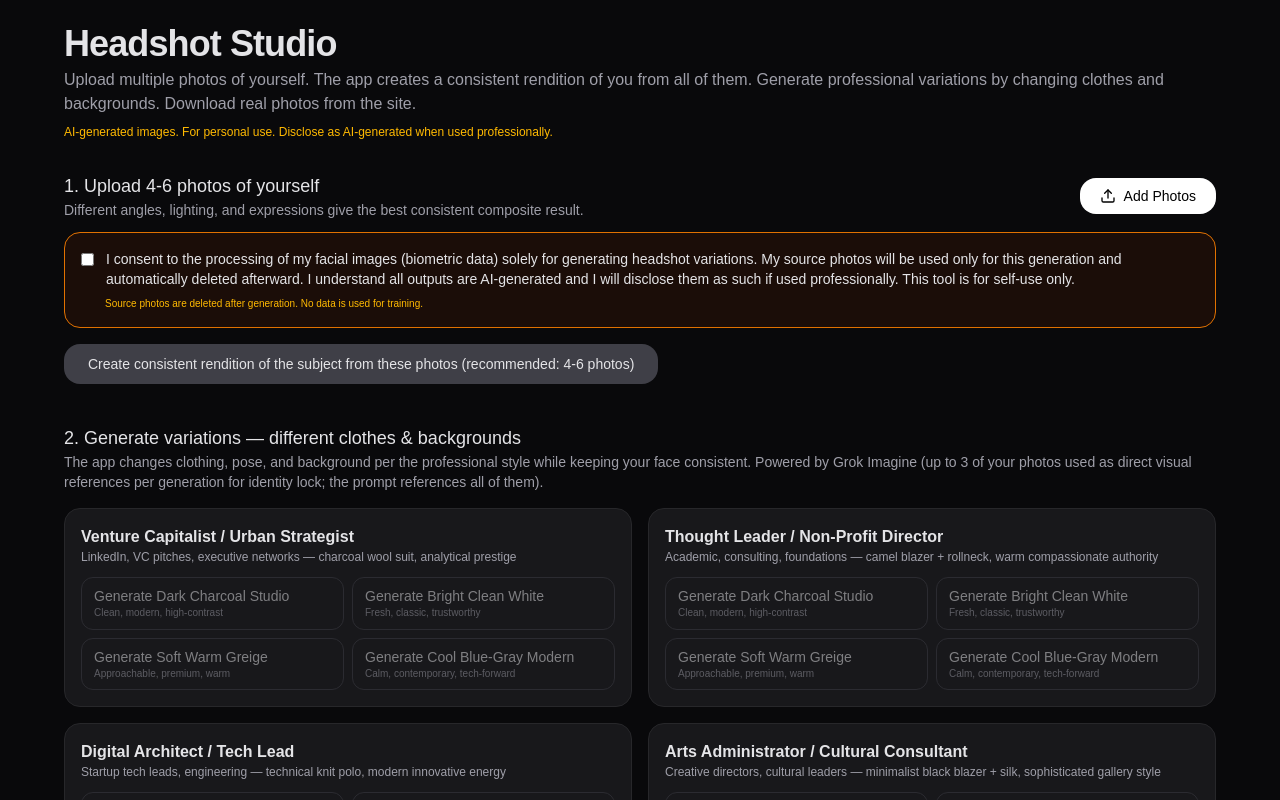
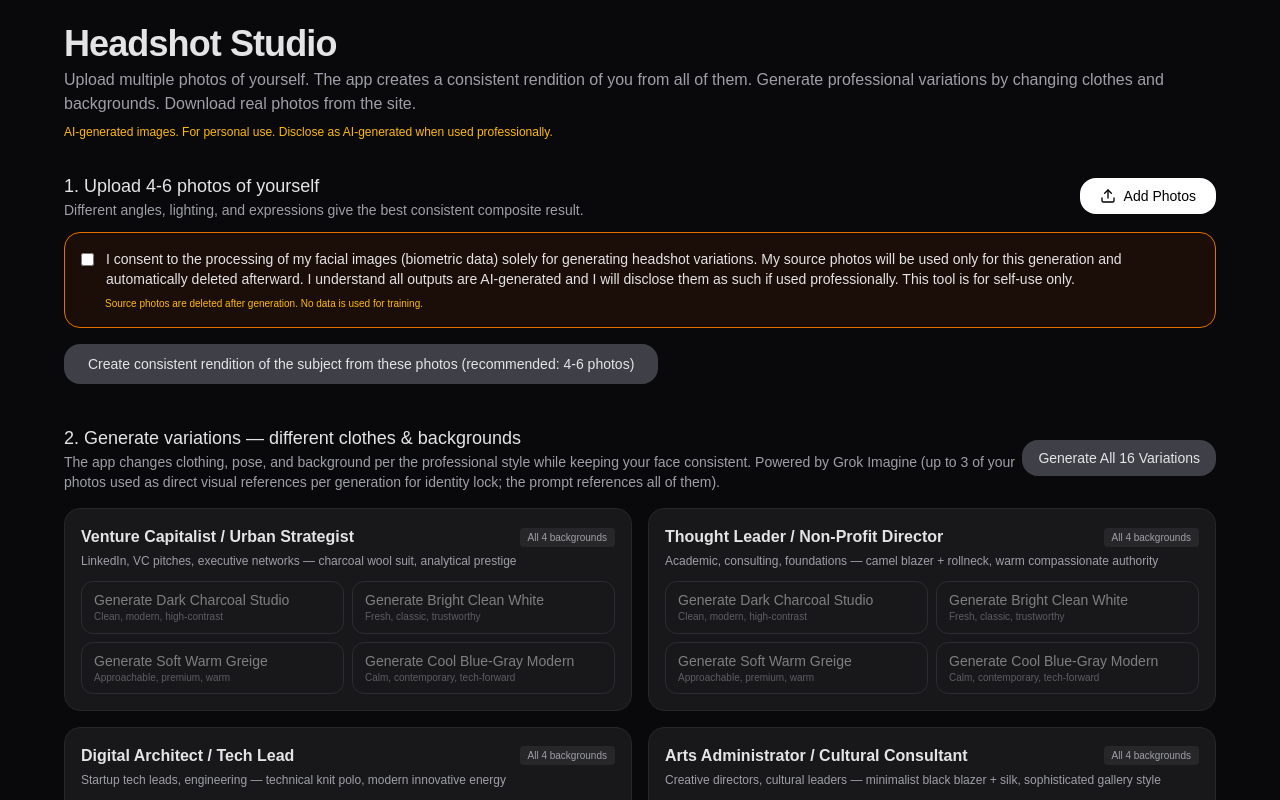
Before and after one commit to jzoccali/headshot-studio, a Next.js app: page / in a window 1280 px wide. Shown: the top 800 px of the page. Built offline with nearby package versions, Linux system fonts and the light colour scheme.

Commit message:
Add bulk generation: 'Generate All 16 Variations' button + per-category 'All 4 backgrounds' buttons. Generates sequentially with progress via isGenerating state and individual toasts on failures. Makes it easy to produce the full set of 4 categories × 4 backgrounds.

```diff
--- a/app/page.tsx
+++ b/app/page.tsx
@@ -199,6 +199,132 @@ export default function HeadshotStudio() {
     }
   };
 
+  // Bulk generation for all 4 categories × 4 backgrounds = 16 variations
+  const generateAllVariations = async () => {
+    if (!subjectReady || referenceUrls.length === 0) {
+      toast.error("Upload photos and build the subject first");
+      return;
+    }
+    if (!consent) {
+      toast.error("Please check the consent box to proceed (biometric data processing)");
+      return;
+    }
+
+    const validRefs = referenceUrls.filter((r): r is string => typeof r === 'string' && r.startsWith('http'));
+    if (validRefs.length === 0) {
+      toast.error("No valid reference photos. Please re-upload your source images and try again.");
+      return;
+    }
+
+    setIsGenerating(true);
+    let generatedThisRun = 0;
+    const total = CATEGORIES.length * BACKGROUNDS.length;
+
+    try {
+      for (const cat of CATEGORIES) {
+        for (const bg of BACKGROUNDS) {
+          if (generatedResults.length >= 24) {
+            toast.error("Session limit reached (24 images).");
+            break;
+          }
+          try {
+            const res = await fetch('/api/generate', {
+              method: 'POST',
+              headers: { 'Content-Type': 'application/json' },
+              body: JSON.stringify({
+                references: validRefs,
+                categoryId: cat.id,
+                backgroundId: bg.id,
+                label: `${cat.name} - ${bg.label}`,
+              }),
+            });
+
+            const data = await res.json();
+            if (data.error) throw new Error(data.error);
+
+            setGeneratedResults(prev => [...prev, {
+              imageUrl: data.imageUrl,
+              label: data.label || `${cat.name} - ${bg.label}`,
+              categoryName: cat.name,
+              backgroundLabel: bg.label,
+            }]);
+
+            generatedThisRun++;
+            // small delay between calls to be nice to the image API rate limits
+            if (generatedThisRun < total) {
+              await new Promise(resolve => setTimeout(resolve, 400));
+            }
+          } catch (err: any) {
+            console.error(`Failed to generate ${cat.name} - ${bg.label}`, err);
+            toast.error(`Failed ${cat.name} - ${bg.label}: ${err.message}`);
+            // continue with the rest
+          }
+        }
+      }
+      toast.success(`Generated ${generatedThisRun} new variations!`);
+    } finally {
+      setIsGenerating(false);
+    }
+  };
+
+  // Generate all 4 backgrounds for one specific category (for finer control)
+  const generateAllForCategory = async (cat: Category) => {
+    if (!subjectReady || referenceUrls.length === 0) {
+      toast.error("Upload photos and build the subject first");
+      return;
+    }
+    if (!consent) {
+      toast.error("Please check the consent box to proceed (biometric data processing)");
+      return;
+    }
+
+    const validRefs = referenceUrls.filter((r): r is string => typeof r === 'string' && r.startsWith('http'));
+    if (validRefs.length === 0) {
+      toast.error("No valid reference photos. Please re-upload your source images and try again.");
+      return;
+    }
+
+    setIsGenerating(true);
+    let generatedThisRun = 0;
+
+    try {
+      for (const bg of BACKGROUNDS) {
+        if (generatedResults.length >= 24) break;
+        try {
+          const res = await fetch('/api/generate', {
+            method: 'POST',
+            headers: { 'Content-Type': 'application/json' },
+            body: JSON.stringify({
+              references: validRefs,
+              categoryId: cat.id,
+              backgroundId: bg.id,
+              label: `${cat.name} - ${bg.label}`,
+            }),
+          });
+
+          const data = await res.json();
+          if (data.error) throw new Error(data.error);
+
+          setGeneratedResults(prev => [...prev, {
+            imageUrl: data.imageUrl,
+            label: data.label || `${cat.name} - ${bg.label}`,
+            categoryName: cat.name,
+            backgroundLabel: bg.label,
+          }]);
+
+          generatedThisRun++;
+          await new Promise(resolve => setTimeout(resolve, 400));
+        } catch (err: any) {
+          console.error(`Failed to generate ${cat.name} - ${bg.label}`, err);
+          toast.error(`Failed ${cat.name} - ${bg.label}: ${err.message}`);
+        }
+      }
+      toast.success(`Generated ${generatedThisRun} variations for ${cat.name}!`);
+    } finally {
+      setIsGenerating(false);
+    }
+  };
+
   const downloadAll = async () => {
     if (generatedResults.length === 0) {
       toast.error("Generate some photos first");
@@ -300,15 +426,33 @@ export default function HeadshotStudio() {
 
         {/* 2. Variations */}
         <section className="mb-10">
-          <div className="mb-4">
-            <div className="text-lg font-medium">2. Generate variations — different clothes &amp; backgrounds</div>
-            <div className="text-sm text-zinc-400">The app changes clothing, pose, and background per the professional style while keeping your face consistent. Powered by Grok Imagine (up to 3 of your photos used as direct visual references per generation for identity lock; the prompt references all of them).</div>
+          <div className="mb-4 flex items-center justify-between">
+            <div>
+              <div className="text-lg font-medium">2. Generate variations — different clothes &amp; backgrounds</div>
+              <div className="text-sm text-zinc-400">The app changes clothing, pose, and background per the professional style while keeping your face consistent. Powered by Grok Imagine (up to 3 of your photos used as direct visual references per generation for identity lock; the prompt references all of them).</div>
+            </div>
+            <button
+              onClick={generateAllVariations}
+              disabled={isGenerating || !subjectReady || !consent}
+              className="px-4 py-2 bg-emerald-600 hover:bg-emerald-500 disabled:bg-zinc-700 rounded-2xl text-sm font-medium whitespace-nowrap"
+            >
+              Generate All 16 Variations
+            </button>
           </div>
 
           <div className="grid md:grid-cols-2 gap-4">
             {CATEGORIES.map(cat => (
               <div key={cat.id} className="rounded-2xl border border-zinc-800 p-4 bg-zinc-900">
-                <div className="font-semibold">{cat.name}</div>
+                <div className="flex items-center justify-between mb-1">
+                  <div className="font-semibold">{cat.name}</div>
+                  <button
+                    onClick={() => generateAllForCategory(cat)}
+                    disabled={isGenerating || !subjectReady || !consent}
+                    className="text-[10px] px-2 py-0.5 bg-zinc-800 hover:bg-zinc-700 rounded text-zinc-400"
+                  >
+                    All 4 backgrounds
+                  </button>
+                </div>
                 <div className="text-xs text-zinc-400 mb-3">{cat.description}</div>
                 <div className="grid grid-cols-2 gap-2">
                   {BACKGROUNDS.map(bg => (
```
